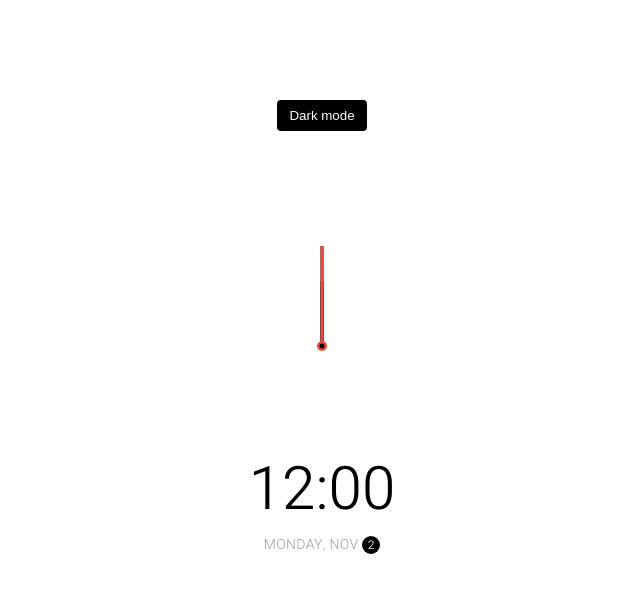
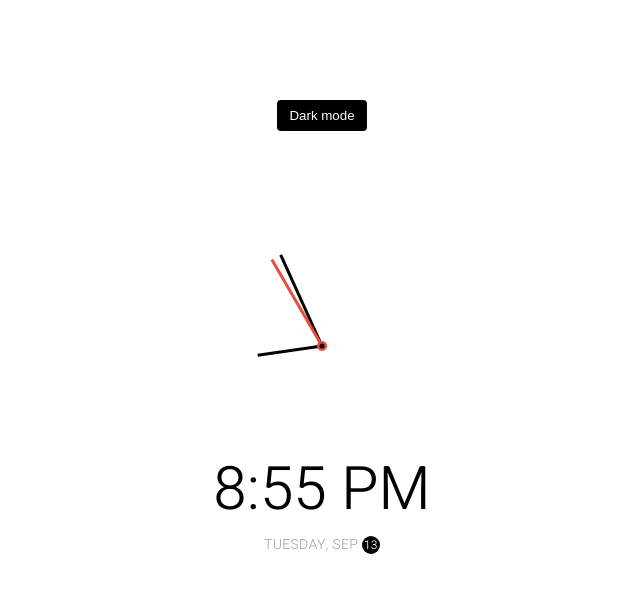
Before and after one commit to GianlucaAnsaldi/HTML-CSS-JS-50-Projects, a plain HTML site: page Day 19 - Theme Clock/index.html in a window 1280 px wide. Shown: the whole page, without its empty margins (318-958 px from the left). Drawn offline with Linux system fonts and the light colour scheme.

Commit message:
add js to day 19 project

```diff
--- a/Day 19 - Theme Clock/index.html
+++ b/Day 19 - Theme Clock/index.html
@@ -16,8 +16,8 @@
         <div class="needle second"></div>
         <div class="center-point"></div>
       </div>
-      <div class="time">12:00</div>
-      <div class="date">Monday, Nov <span class="circle">2</span></div>
+      <div class="time"></div>
+      <div class="date"></div>
     </div>
     <script src="script.js"></script>
   </body>
--- a/Day 19 - Theme Clock/script.js
+++ b/Day 19 - Theme Clock/script.js
@@ -0,0 +1,89 @@
+const hourEl = document.querySelector('.hour');
+const minuteEl = document.querySelector('.minute');
+const secondEl = document.querySelector('.second');
+const timeEl = document.querySelector('.time');
+const dateEl = document.querySelector('.date');
+const toggle = document.querySelector('.toggle');
+
+const days = [
+  'Sunday',
+  'Monday',
+  'Tuesday',
+  'Wednesday',
+  'Thursday',
+  'Friday',
+  'Saturday',
+];
+const months = [
+  'Jan',
+  'Feb',
+  'Mar',
+  'Apr',
+  'May',
+  'Jun',
+  'Jul',
+  'Aug',
+  'Sep',
+  'Oct',
+  'Nov',
+  'Dec',
+];
+
+toggle.addEventListener('click', (e) => {
+  const html = document.querySelector('html');
+  if (html.classList.contains('dark')) {
+    html.classList.remove('dark');
+    e.target.innerHTML = 'Dark Mode';
+  } else {
+    html.classList.add('dark');
+    e.target.innerHTML = 'Light Mode';
+  }
+});
+
+function setTime() {
+  const time = new Date();
+  const month = time.getMonth();
+  const day = time.getDay();
+  const date = time.getDate();
+  const hours = time.getHours();
+  const hoursForClock = hours % 12;
+  const minutes = time.getMinutes();
+  const seconds = time.getSeconds();
+  const ampm = hours >= 12 ? 'PM' : 'AM';
+
+  timeEl.innerHTML = `${hoursForClock}:${
+    minutes < 10 ? `0${minutes}` : minutes
+  } ${ampm}`;
+  dateEl.innerHTML = `${days[day]}, ${months[month]} <span class="circle">${date}</span>`;
+
+  hourEl.style.transform = `translate(-50%, -100%) rotate(${scale(
+    hoursForClock,
+    0,
+    11,
+    0,
+    360
+  )}deg)`;
+  minuteEl.style.transform = `translate(-50%, -100%) rotate(${scale(
+    minutes,
+    0,
+    59,
+    0,
+    360
+  )}deg)`;
+  secondEl.style.transform = `translate(-50%, -100%) rotate(${scale(
+    seconds,
+    0,
+    59,
+    0,
+    360
+  )}deg)`;
+}
+
+// StackOverflow https://stackoverflow.com/questions/10756313/javascript-jquery-map-a-range-of-numbers-to-another-range-of-numbers
+const scale = (num, in_min, in_max, out_min, out_max) => {
+  return ((num - in_min) * (out_max - out_min)) / (in_max - in_min) + out_min;
+};
+
+setTime();
+
+setInterval(setTime, 1000);
--- a/Day 19 - Theme Clock/style.css
+++ b/Day 19 - Theme Clock/style.css
@@ -65,6 +65,7 @@ body {
   height: 65px;
   width: 3px;
   transform-origin: bottom center;
+  transition: all 0.5s ease-in;
 }
 
 .needle.hour {
```
